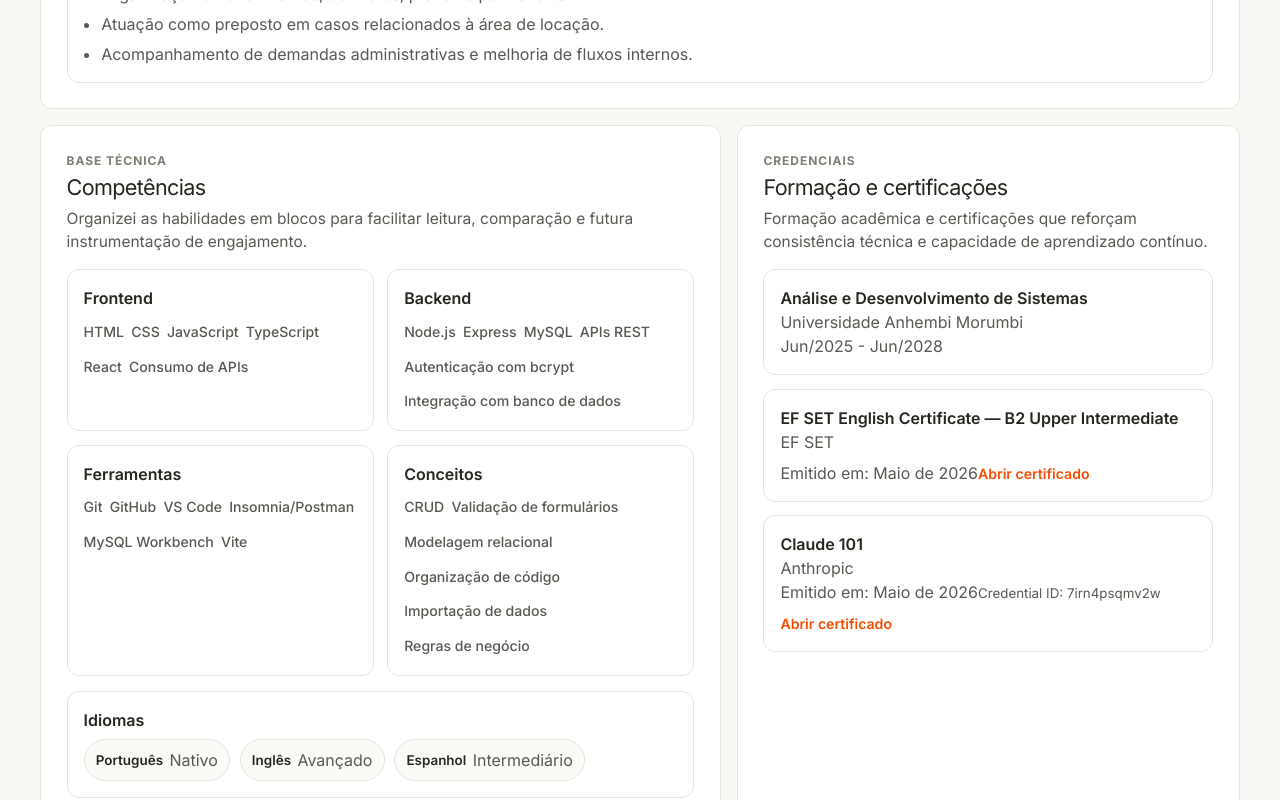
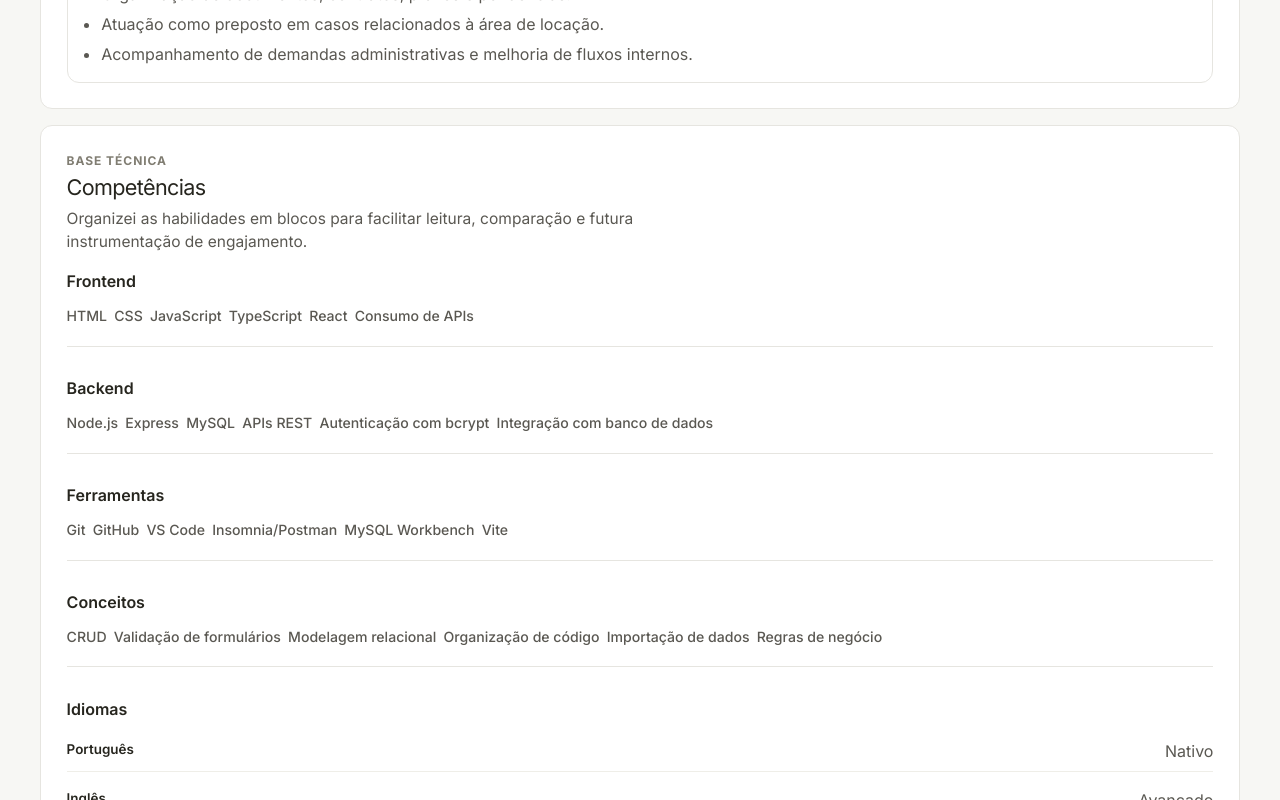
Before and after one commit to GuiFaccioli/meu-curriculo, a React (Vite) app: page / in a window 1280 px wide. Shown: the part 1880-2680 px from the top of the page. Built offline with nearby package versions, Linux system fonts and the light colour scheme; no server answers.

Commit message:
feat: simplify skills and certifications layout

```diff
--- a/src/App.css
+++ b/src/App.css
@@ -330,6 +330,14 @@ main {
   gap: 0.9rem;
 }
 
+.vertical-list {
+  gap: 0;
+}
+
+.vertical-list > * + * {
+  margin-top: 1rem;
+}
+
 .projects-grid {
   display: grid;
   grid-template-columns: repeat(2, minmax(0, 1fr));
@@ -451,7 +459,7 @@ main {
 
 .skills-grid {
   display: grid;
-  grid-template-columns: repeat(2, minmax(0, 1fr));
+  grid-template-columns: 1fr;
   gap: 0.85rem;
 }
 
@@ -467,12 +475,31 @@ main {
   background: var(--color-surface);
 }
 
+.vertical-list > .skill-category,
+.vertical-list > .education-card,
+.vertical-list > .certification-card,
+.vertical-list > .languages-panel {
+  padding: 0 0 1rem;
+  border: 0;
+  border-radius: 0;
+  border-bottom: 1px solid var(--color-hairline);
+  background: transparent;
+}
+
+.vertical-list > .skill-category:last-child,
+.vertical-list > .education-card:last-child,
+.vertical-list > .certification-card:last-child,
+.vertical-list > .languages-panel:last-child {
+  border-bottom: 0;
+  padding-bottom: 0;
+}
+
 .skill-category h3,
 .languages-panel h3 {
   color: var(--color-ink);
   font-size: 1rem;
   font-weight: 600;
-  margin-bottom: 0.45rem;
+  margin-bottom: 0.55rem;
 }
 
 .skill-text-list {
@@ -490,21 +517,19 @@ main {
 
 .language-list {
   list-style: none;
-  display: flex;
-  flex-wrap: wrap;
-  gap: 0.6rem;
+  display: grid;
+  gap: 0.45rem;
   padding: 0;
   margin-top: 0.35rem;
 }
 
 .language-list li {
-  display: inline-flex;
-  align-items: center;
-  gap: 0.4rem;
-  padding: 0.5rem 0.7rem;
-  border: 1px solid var(--color-hairline);
-  border-radius: var(--radius-pill);
-  background: var(--color-canvas-soft);
+  display: flex;
+  justify-content: space-between;
+  gap: 0.75rem;
+  padding: 0.55rem 0;
+  border-bottom: 1px solid var(--color-hairline-soft);
+  background: transparent;
 }
 
 .language-list strong {
@@ -519,6 +544,12 @@ main {
   color: var(--color-ink);
   font-size: 1rem;
   font-weight: 600;
+}
+
+.education-card,
+.certification-card {
+  display: grid;
+  gap: 0.3rem;
 }
 
 .experience-top {
@@ -540,9 +571,16 @@ main {
   margin-top: 0.8rem;
 }
 
+.education-card p,
+.certification-card p,
+.certification-card span,
+.certification-card small {
+  line-height: 1.5;
+}
+
 .certification-card a {
   display: inline-flex;
-  margin-top: 0.55rem;
+  margin-top: 0.4rem;
   color: var(--color-primary);
   font-size: 0.88rem;
   font-weight: 600;
--- a/src/App.tsx
+++ b/src/App.tsx
@@ -83,22 +83,21 @@ function App() {
           </div>
         </SectionBlock>
 
-        <div className="cluster-grid">
         <SectionBlock
           id="competencias"
           title="Competências"
           eyebrow="Base técnica"
           description="Organizei as habilidades em blocos para facilitar leitura, comparação e futura instrumentação de engajamento."
         >
-            <div className="skills-grid">
+          <div className="stack vertical-list">
             {resumeData.skills.map((group) => (
               <SkillCategory key={group.title} title={group.title} items={group.items} />
             ))}
-            </div>
 
             <div className="languages-panel">
               <h3>Idiomas</h3>
               <LanguageList items={resumeData.languages} />
+            </div>
           </div>
         </SectionBlock>
 
@@ -108,14 +107,11 @@ function App() {
           eyebrow="Credenciais"
           description="Formação acadêmica e certificações que reforçam consistência técnica e capacidade de aprendizado contínuo."
         >
-            <div className="stack">
-              <div className="stack">
+          <div className="stack vertical-list">
             {resumeData.education.map((education) => (
               <EducationCard key={`${education.course}-${education.period}`} education={education} />
             ))}
-              </div>
 
-              <div className="stack">
             {resumeData.certifications.map((certification) => (
               <CertificationCard
                 key={`${certification.name}-${certification.issued}`}
@@ -123,9 +119,7 @@ function App() {
               />
             ))}
           </div>
-            </div>
         </SectionBlock>
-        </div>
 
         <SectionBlock
           id="contato"
```
Lines whose indentation alone changed are shown as unchanged.
